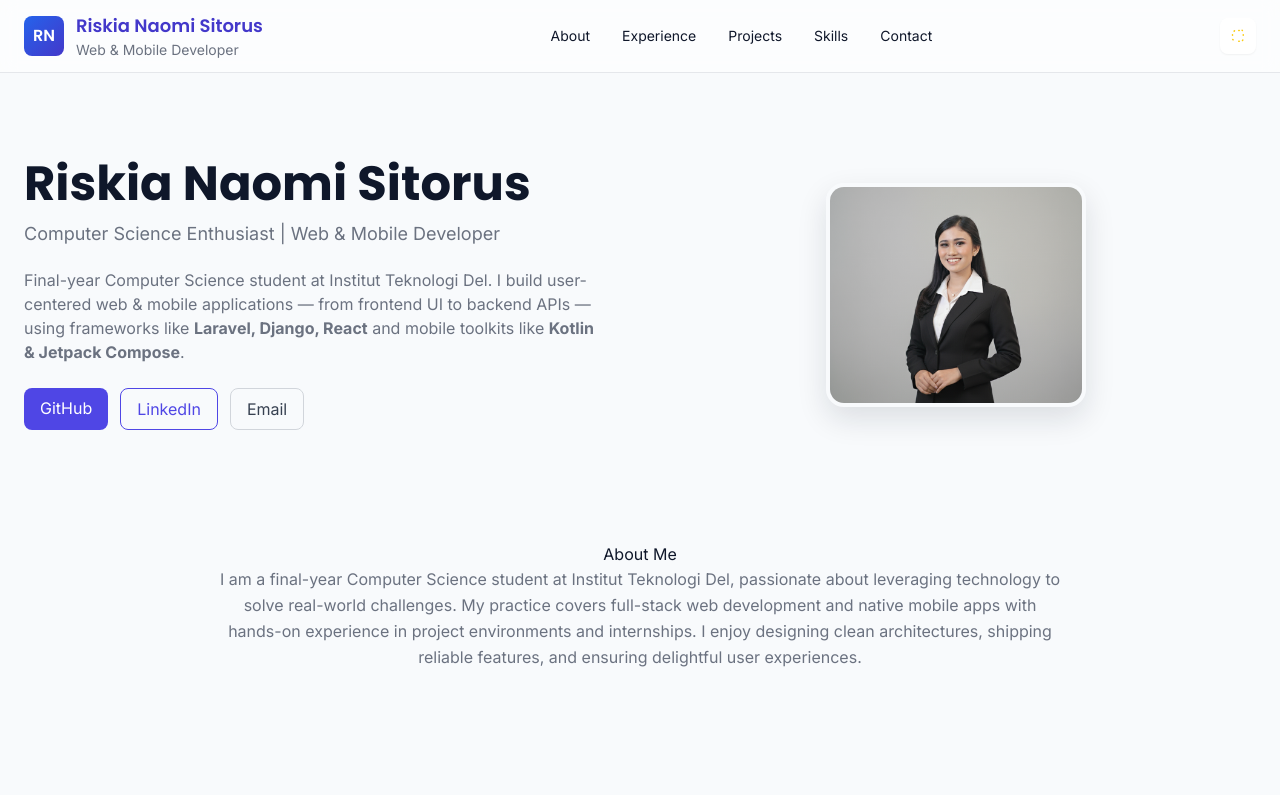
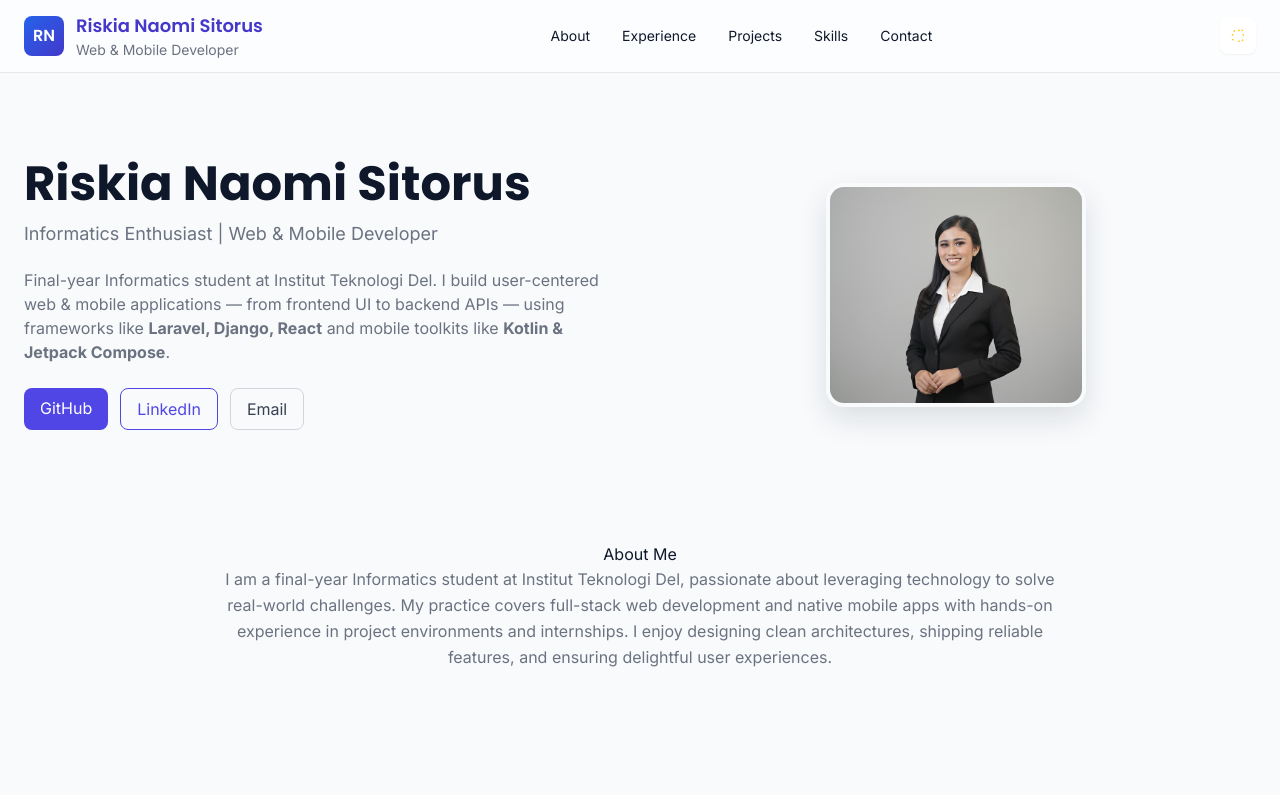
Before and after one commit to RiskiaNaomiSitorus/PortfolioRiskiaNaomi, a plain HTML site: page index.html in a window 1280 px wide. Shown: the top 795 px of the page. Drawn offline with nearby package versions, Linux system fonts and the light colour scheme.

Commit message:
perbaikan

```diff
--- a/index.html
+++ b/index.html
@@ -3,7 +3,7 @@
 <head>
   <meta charset="utf-8" />
   <meta name="viewport" content="width=device-width,initial-scale=1" />
-  <meta name="description" content="Portfolio of Riskia Naomi Sitorus, Computer Science student specializing in web & mobile development." />
+  <meta name="description" content="Portfolio of Riskia Naomi Sitorus, Informatics student specializing in web & mobile development." />
   <meta name="keywords" content="Riskia Naomi Sitorus, portfolio, web developer, mobile developer, JavaScript, React, Django, Laravel, Kotlin" />
   <title>Riskia Naomi Sitorus — Web & Mobile Developer</title>
 
@@ -148,10 +148,10 @@
         <div class="grid md:grid-cols-2 gap-8 items-center">
           <div data-aos="fade-right">
             <h1 class="text-4xl md:text-5xl font-poppins font-bold mb-3">Riskia Naomi Sitorus</h1>
-            <p class="text-lg muted mb-5">Computer Science Enthusiast | Web & Mobile Developer</p>
+            <p class="text-lg muted mb-5">Informatics Enthusiast | Web & Mobile Developer</p>
 
             <p class="muted mb-6 max-w-xl">
-              Final-year Computer Science student at Institut Teknologi Del. I build user-centered web & mobile applications
+              Final-year Informatics student at Institut Teknologi Del. I build user-centered web & mobile applications
               — from frontend UI to backend APIs — using frameworks like <strong>Laravel, Django, React</strong> and mobile toolkits like <strong>Kotlin & Jetpack Compose</strong>.
             </p>
 
@@ -175,7 +175,7 @@
       <div class="max-w-4xl mx-auto px-6 text-center" data-aos="fade-up">
         <h2 class="section-title">About Me</h2>
         <p class="muted leading-relaxed">
-          I am a final-year Computer Science student at Institut Teknologi Del, passionate about leveraging technology to solve real-world challenges.
+          I am a final-year Informatics student at Institut Teknologi Del, passionate about leveraging technology to solve real-world challenges.
           My practice covers full-stack web development and native mobile apps with hands-on experience in project environments and internships.
           I enjoy designing clean architectures, shipping reliable features, and ensuring delightful user experiences.
         </p>
```
